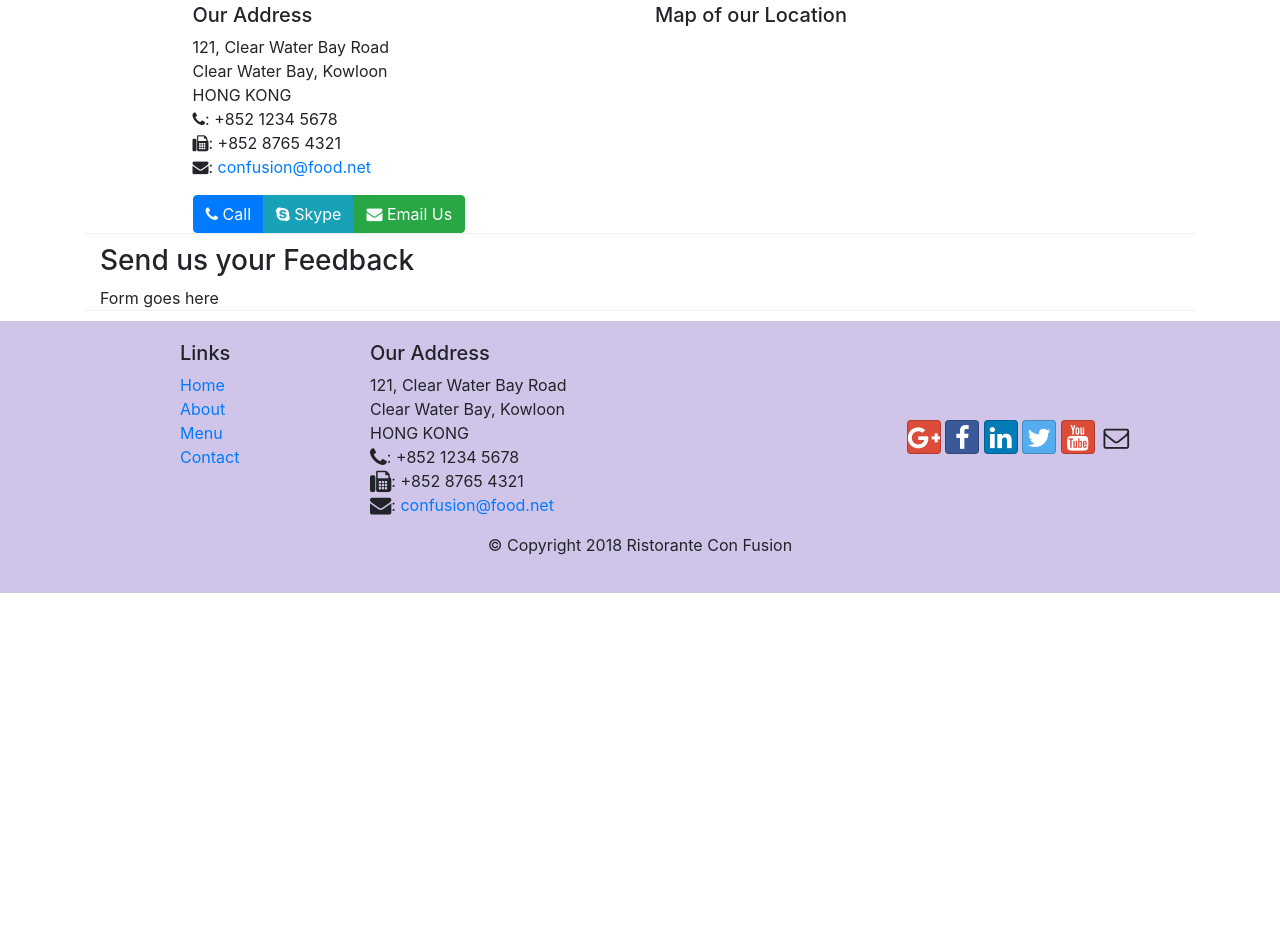
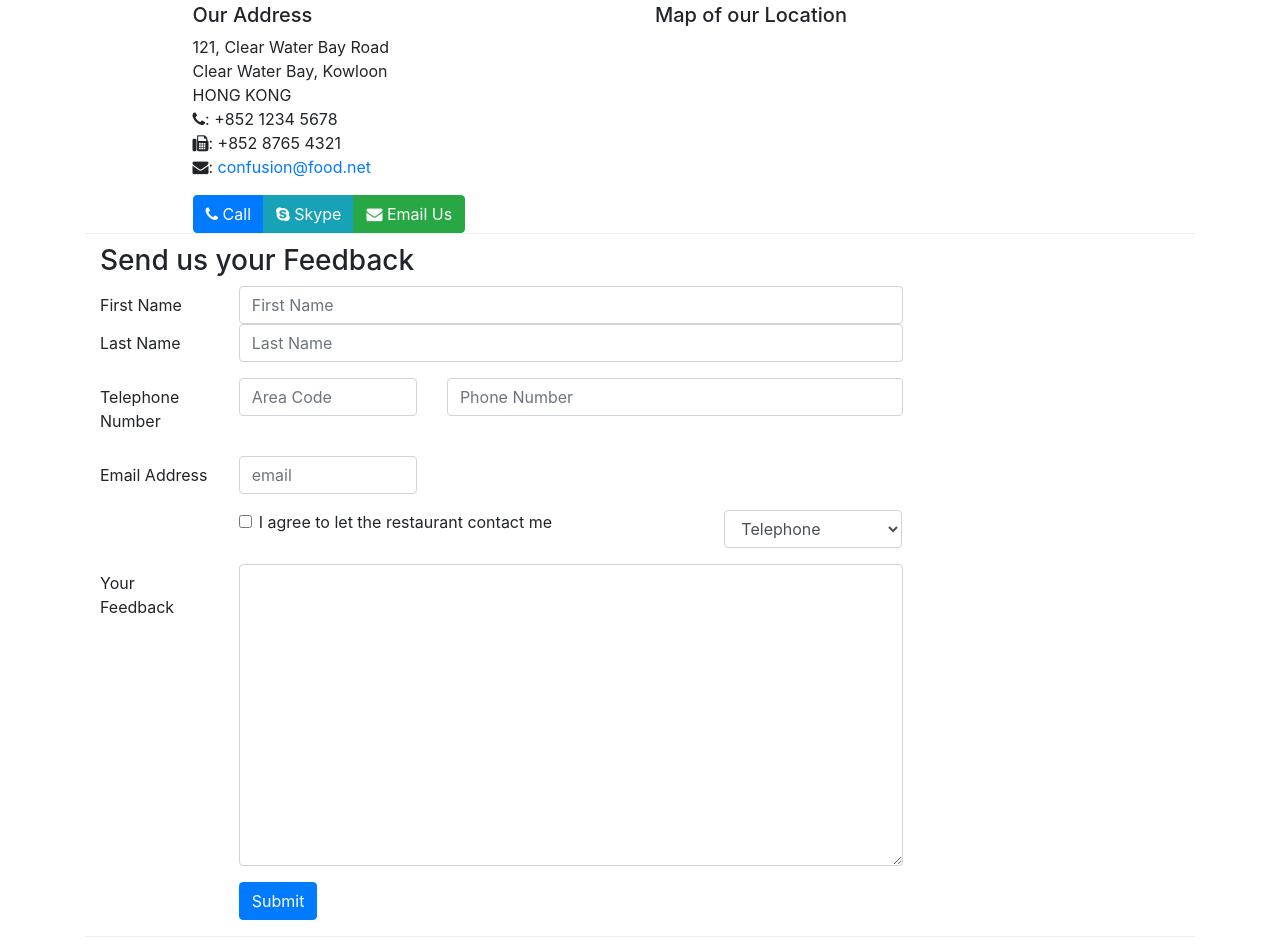
Before and after one commit to ashwinknan/conFusion, a website: page contactus.html in a window 1280 px wide. Shown: the part 513-1460 px from the top of the page. Before the commit the page ends 1106 px from the top, so only its background shows below. Drawn offline with nearby package versions, Linux system fonts and the light colour scheme.

Commit message:
Forms added

```diff
--- a/contactus.html
+++ b/contactus.html
@@ -92,7 +92,53 @@
               <h3>Send us your Feedback</h3>
            </div>
             <div class="col-12 col-md-9">
-                Form goes here
+                <form>
+                    <div class = "form-group row">
+                        <label for ="firstname" class = "col-md-2 col-form-label">First Name</label>
+                        <div class = "col-md-10"><input type ="text" id = "firstname" class = "form-control" name = "firstname" placeholder ="First Name"></div>
+                        <label for ="lastname" class = "col-md-2 col-form-label">Last Name</label>
+                        <div class = "col-md-10"><input type ="text" id = "lastname" class = "form-control" name = "lastname" placeholder ="Last Name"></div>
+                    </div>
+
+                    <div class = "form-group row">
+                       <label for ="telnum" class = "col-md-2 col-form-label">Telephone Number</label>
+                       <div class = "col-md-3 "> <input type ="tel" id = "telnum" class = "form-control" name = "telnum" placeholder ="Area Code"></div>
+                       <div class = "col-md-7 "> <input type ="tel" id = "telnum" class = "form-control" name = "telnum" placeholder ="Phone Number"></div>
+                    </div>
+
+                    <div class = "form-group row">
+                        <label for ="mail" class = "col-md-2 col-form-label">Email Address</label>
+                        <div class = "col-md-3 "> <input type ="email" id = "mail" class = "form-control" name = "email" placeholder ="email"></div>
+                     </div>
+
+                    <div class = "form-group row">
+                        <div class = "col-md-6 offset-md-2">
+                            <div class = "form-check">
+                                <input type ="checkbox" class = "form-check-input" name = "approve" id ="spprove" value ="">
+                                <label class = "form-check-label" for ="approve">I agree to let the restaurant contact me</label>
+                            </div>
+
+                        </div>
+                        <div class = "col-md-3 offset-md-1">
+                            <select class = "form-control">
+                                <option>Telephone</option>
+                                <option>Email</option>
+
+                            </select>
+                        </div>
+
+                    </div>
+
+                    <div class = "form-group row">
+                        <label for ="feedback" class = "col-md-2 col-form-label">Your Feedback</label>
+                        <div class = "col-md-10 "> <textarea id = "feedback" class = "form-control" name = "feedback" rows ="12"></textarea></div>
+                     </div>
+
+                     <div class = "form-group row">
+                        <div class = "offset-md-2 col-md-10 "> <button type ="submit" class = "btn btn-primary">Submit</button></div>
+                     </div>
+
+                </form>
             </div>
              <div class="col-12 col-md">
             </div>
```
